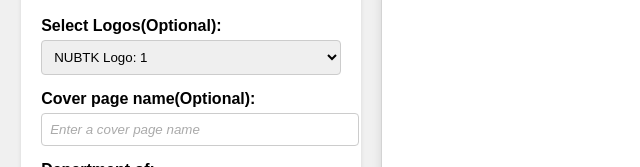
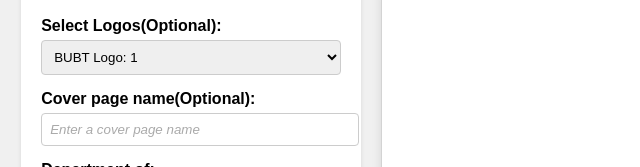
Before and after one commit to 0mehedihasan/bubt-cover-page-generator, a plain HTML site: page index.html in a window 1280 px wide. Shown: the part 171-338 px from the top of the page, 42-682 px from the left. Drawn offline with nearby package versions, Linux system fonts and the light colour scheme; a script that the page names is missing.

Commit message:
Update index.html

```diff
--- a/index.html
+++ b/index.html
@@ -31,14 +31,7 @@
             <h2>Input Details</h2>
             <label for="logoSelect">Select Logos(Optional):</label>
             <select id="logoSelect">
-                <option value="image/Nubtklogo1xx.png" data-width="250" data-height="250">NUBTK Logo: 1</option>
-                <option value="image/Nubtklogo2xx.png" data-width="500" data-height="200">NUBTK Logo: 2</option>
-                <option value="image/Nubtklogo3xx.png" data-width="500" data-height="200">NUBTK Logo: 3</option>
-                <option value="image/Nubtklogo4xx.png" data-width="250" data-height="250">NUBTK Logo: 4</option>
-                <option value="image/Nubtklogo5xx.png" data-width="550" data-height="300">NUBTK Logo: 5</option>
-                <option value="image/Nubtklogo6xx.png" data-width="550" data-height="300">NUBTK Logo: 6</option>
-                <option value="image/Nubtklogo7xx.png" data-width="550" data-height="300">NUBTK Logo: 7</option>
-                <option value="image/Nubtklogo8xx.png" data-width="550" data-height="300">NUBTK Logo: 8</option>
+                <option value="image/BUBT_logo.png" data-width="250" data-height="250">BUBT Logo: 1</option>
             </select>
             <label for="coverpagename">Cover page name(Optional):</label>
             <input type="text" id="coverpagename" class="demo-input" placeholder="Enter a cover page name" data-demo="Database Cover Page" list="coverpagenameList">
```
